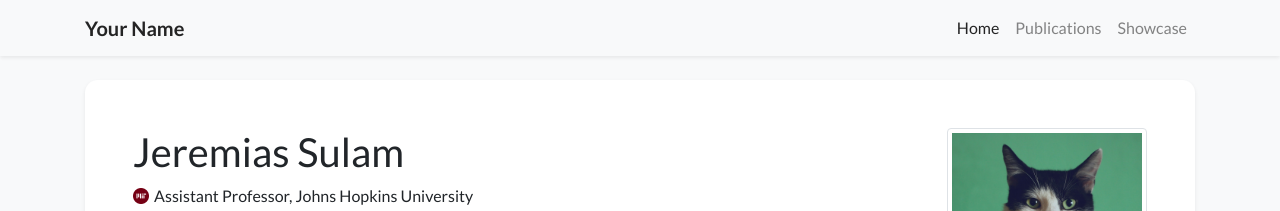
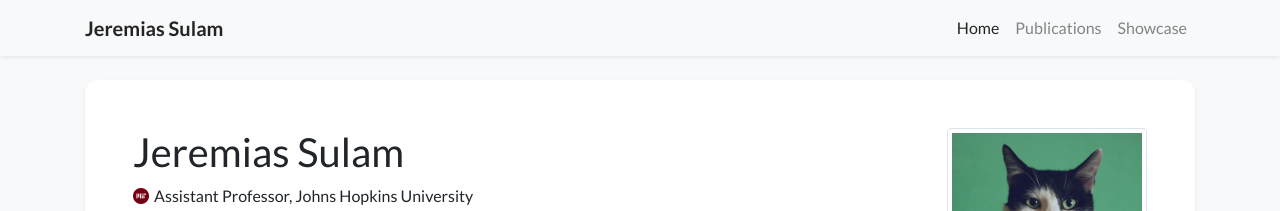
Before and after one commit to jsulam/jsulam.github.io, a Jekyll site: the page built from index.html, in a window 1280 px wide. Shown: the top 211 px of the page. Built offline with Jekyll 4.4.1, drawn with Linux system fonts in a browser that asks for light colours; nearby versions of some CDN libraries; a style sheet for code colours, icons or effects is not loaded.

Commit message:
Update profile.yml

```diff
--- a/_data/profile.yml
+++ b/_data/profile.yml
@@ -1,6 +1,6 @@
 primary_name: "Jeremias Sulam"
 secondary_name: ""
-navbar_name: "Your Name"
+navbar_name: "Jeremias Sulam"
 
 positions:
 - logo: /assets/images/badges/MIT_Social_circle.png  # Logo is optional
```
